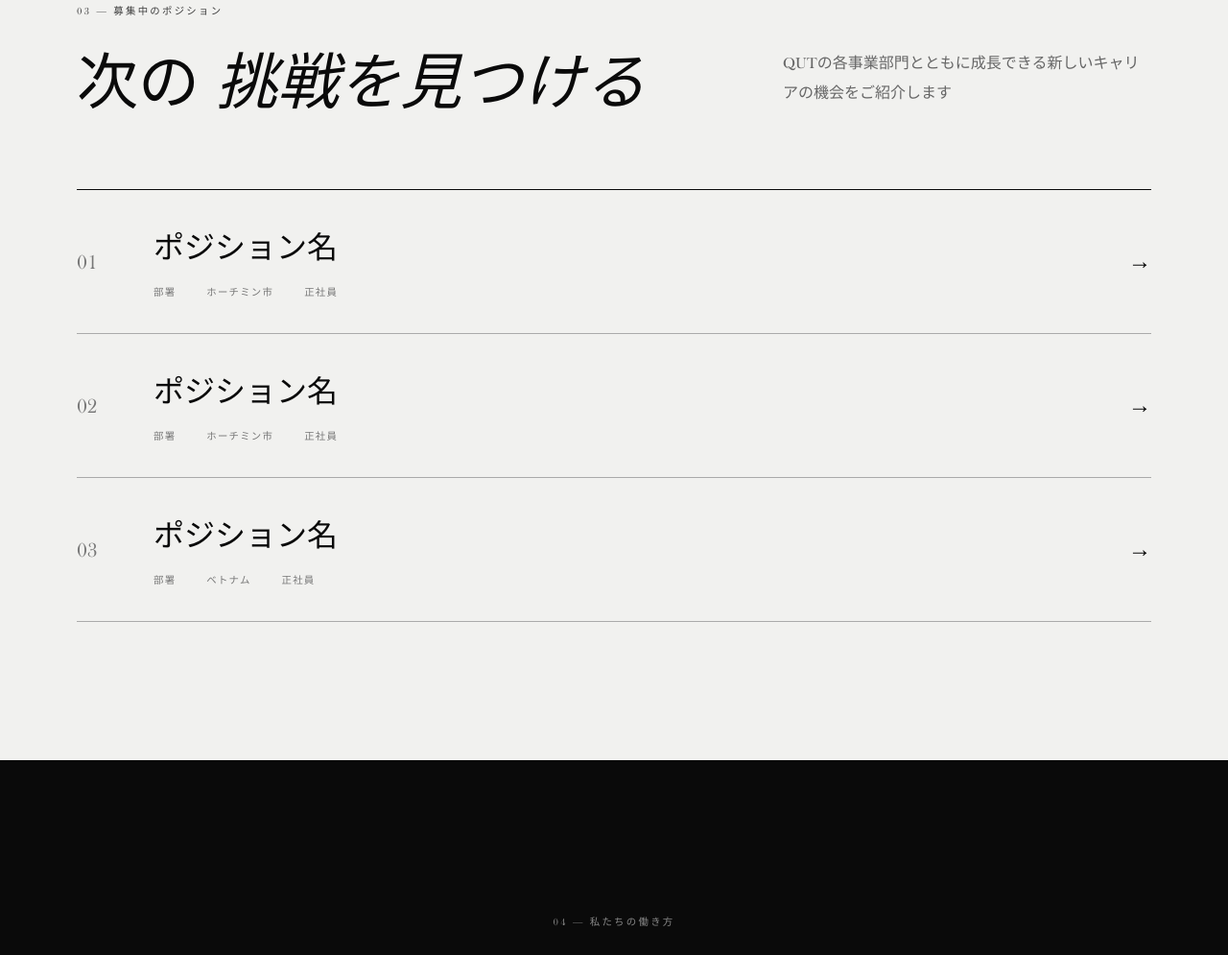
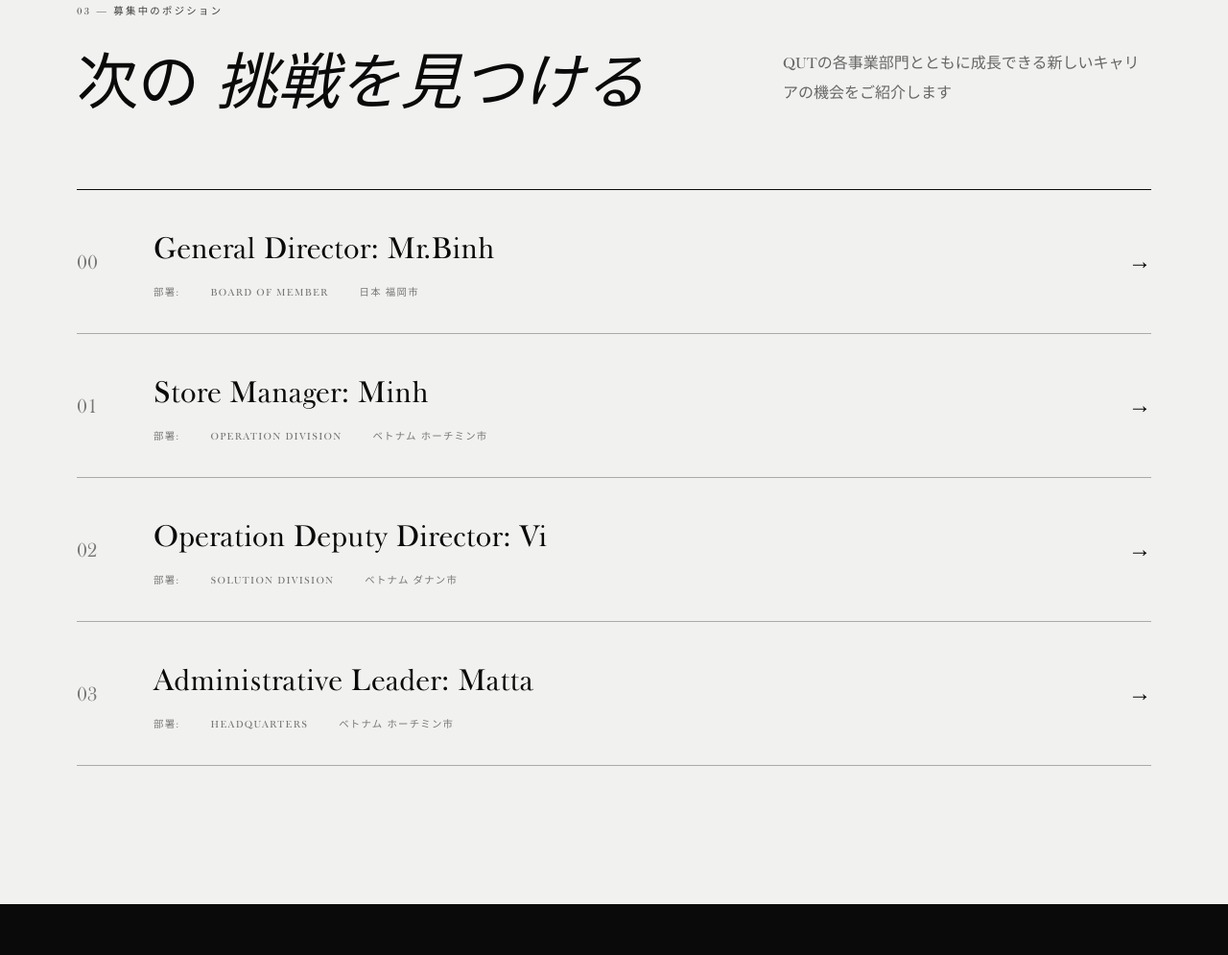
Before and after one commit to NguuCatQUT/NguuCatQUT.github.io, a plain HTML site: page ja/recruitment.html in a window 1280 px wide. Shown: the part 2120-3115 px from the top of the page at 96% size. Drawn offline with Linux system fonts and the light colour scheme; a web font is replaced by a local one.

Commit message:
Update Japanese site with new information (2)

```diff
--- a/ja/recruitment.html
+++ b/ja/recruitment.html
@@ -305,6 +305,36 @@
 
       <div class="job-list">
 
+        <!-- JOB 01 -->
+
+        <a
+          href="#"
+          class="job-card"
+        >
+
+          <div class="job-number">
+            00
+          </div>
+
+          <div class="job-info">
+
+            <h3>
+              General Director: Mr.Binh
+            </h3>
+
+            <div class="job-meta">
+              <span>部署:</span>
+              <span>Board of Member</span>
+              <span>日本 福岡市</span>
+            </div>
+
+          </div>
+
+          <div class="job-arrow">
+            →
+          </div>
+
+        </a>
 
         <!-- JOB 01 -->
 
@@ -320,13 +350,13 @@
           <div class="job-info">
 
             <h3>
-              ポジション名
+              Store Manager: Minh
             </h3>
 
             <div class="job-meta">
-              <span>部署</span>
-              <span>ホーチミン市</span>
-              <span>正社員</span>
+              <span>部署:</span>
+              <span>Operation Division</span>
+              <span>ベトナム ホーチミン市　</span>
             </div>
 
           </div>
@@ -352,13 +382,13 @@
           <div class="job-info">
 
             <h3>
-              ポジション名
+              Operation Deputy Director: Vi
             </h3>
 
             <div class="job-meta">
-              <span>部署</span>
-              <span>ホーチミン市</span>
-              <span>正社員</span>
+              <span>部署:</span>
+              <span>Solution Division</span>
+              <span>ベトナム ダナン市</span>
             </div>
 
           </div>
@@ -384,13 +414,13 @@
           <div class="job-info">
 
             <h3>
-              ポジション名
+              Administrative Leader: Matta
             </h3>
 
             <div class="job-meta">
-              <span>部署</span>
-              <span>ベトナム</span>
-              <span>正社員</span>
+              <span>部署:</span>
+              <span>Headquarters</span>
+              <span>ベトナム ホーチミン市</span>
             </div>
 
           </div>
```
Also changed, not shown: ja/company.html (+1 -1 lines).
